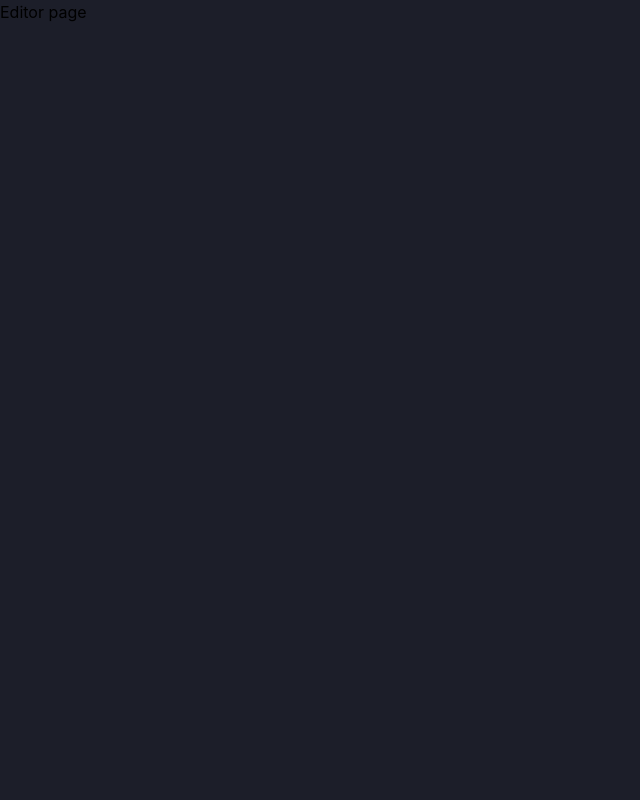
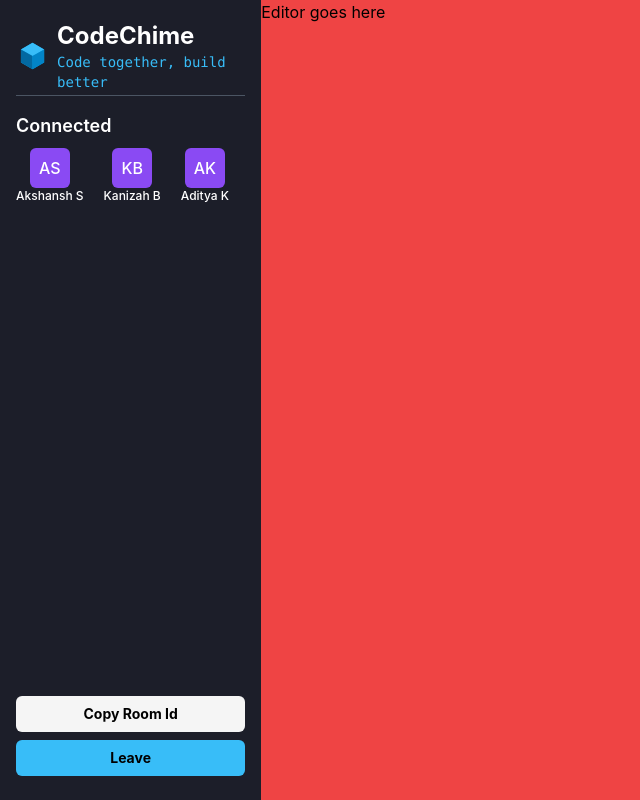
Before and after one commit to Akshansh029/realtime-code-editor, a React (Create React App) app: page /editor/1 in a window 1280 px wide. Shown: the whole page, without its empty margins (0-640 px from the left). Built offline with nearby package versions, Linux system fonts and the light colour scheme.

Commit message:
Sidebar completed

```diff
--- a/package.json
+++ b/package.json
@@ -4,8 +4,9 @@
   "private": true,
   "dependencies": {
     "cra-template": "1.2.0",
-    "react": "^19.0.0",
-    "react-dom": "^19.0.0",
+    "react": "^18.3.1",
+    "react-avatar": "^5.0.3",
+    "react-dom": "^18.3.1",
     "react-router-dom": "^7.0.2",
     "react-scripts": "5.0.1",
     "react-toastify": "^11.0.1",
--- /dev/null
+++ b/src/components/Client.jsx
@@ -0,0 +1,30 @@
+import React from "react";
+
+const Client = ({ username }) => {
+  const getInitials = (name) => {
+    if (!name) return "";
+
+    const words = name.trim().split(/\s+/);
+    const initials = words.map((word) => word[0].toUpperCase());
+    return initials.join("");
+  };
+
+  return (
+    <div className="flex flex-col items-center justify-center">
+      {/* <Avatar
+        name={username}
+        size={40}
+        round="10px"
+        textSizeRatio={1.75}
+        style={{ fontSize: "12px" }}
+        color="#8a4af3"
+      /> */}
+      <div className="text-base font-medium h-10 w-10 flex items-center justify-center rounded-md bg-[#8a4af3] text-white">
+        {getInitials(username)}
+      </div>
+      <span className="text-xs font-medium">{username}</span>
+    </div>
+  );
+};
+
+export default Client;
--- /dev/null
+++ b/src/components/Editor.jsx
@@ -0,0 +1,7 @@
+import React from "react";
+
+const Editor = () => {
+  return <div className="">Editor goes here</div>;
+};
+
+export default Editor;
--- a/src/components/Favicon.jsx
+++ b/src/components/Favicon.jsx
@@ -11,22 +11,22 @@ export default function Favicon({ className = "", size = 40 }) {
       <path
         d="M150 30L255.311 90V210L150 270L44.6891 210V90L150 30Z"
         fill="currentColor"
-        className="text-emerald-500"
+        className="text-sky-500"
       />
       <path
         d="M150 30L255.311 90L150 150L44.6891 90L150 30Z"
         fill="currentColor"
-        className="text-emerald-400"
+        className="text-sky-400"
       />
       <path
         d="M44.6891 90L150 150V270L44.6891 210V90Z"
         fill="currentColor"
-        className="text-emerald-700"
+        className="text-sky-700"
       />
       <path
         d="M255.311 90L150 150V270L255.311 210V90Z"
         fill="currentColor"
-        className="text-emerald-600"
+        className="text-sky-600"
       />
     </svg>
   );
--- a/src/components/Logo.jsx
+++ b/src/components/Logo.jsx
@@ -2,11 +2,11 @@ import Favicon from "./Favicon";
 
 export default function Logo({ className = "", iconSize = 40 }) {
   return (
-    <div className={`flex items-center gap-2 ${className} h-[80px] mb-2`}>
+    <div className={`flex items-center gap-2 ${className} h-[80px] mb-4`}>
       <Favicon size={iconSize} />
       <div className="flex flex-col">
         <h1 className="text-2xl font-bold text-white">CodeChime</h1>
-        <p className="text-sm text-blue-400 font-mono">
+        <p className="text-sm text-sky-400 font-mono">
           Code together, build better
         </p>
       </div>
--- a/src/pages/EditorPage.js
+++ /dev/null
@@ -1,7 +0,0 @@
-import React from "react";
-
-const EditorPage = () => {
-  return <div>Editor page</div>;
-};
-
-export default EditorPage;
--- /dev/null
+++ b/src/pages/EditorPage.jsx
@@ -0,0 +1,47 @@
+import React, { useState } from "react";
+import Logo from "../components/Logo";
+import Client from "../components/Client";
+import Editor from "../components/Editor";
+
+const EditorPage = () => {
+  const [clients, setClients] = useState([
+    { socketId: 1, username: "Akshansh S" },
+    { socketId: 2, username: "Kanizah B" },
+    { socketId: 2, username: "Aditya K" },
+  ]);
+
+  return (
+    <div className="w-full flex h-[100vh] ">
+      <aside className="bar w-[25%] bg-primBg p-4 text-white flex flex-col">
+        <div className="barInner flex-1">
+          <Logo className="border-b-[1px] border-gray-600" />
+          <h3 className="text-semibold text-white text-lg font-semibold mb-2">
+            Connected
+          </h3>
+          <div className="clientList flex items-center flex-wrap gap-5 font-semibold">
+            {clients.map((client) => (
+              <Client username={client.username} key={client.socketId} />
+            ))}
+          </div>
+        </div>
+        <button
+          type="button"
+          className="border-none p-2 rounded-md text-sm cursor-pointer transition-all ease-in-out duration-200 bg-neutral-100 text-black font-bold mb-2 hover:bg-neutral-300"
+        >
+          Copy Room Id
+        </button>
+        <button
+          type="button"
+          className="border-none p-2 rounded-md text-sm cursor-pointer transition-all ease-in-out duration-200 bg-sky-400 text-black font-bold mb-2 hover:bg-sky-500"
+        >
+          Leave
+        </button>
+      </aside>
+      <div className="editor bg-red-500 w-full">
+        <Editor />
+      </div>
+    </div>
+  );
+};
+
+export default EditorPage;
--- a/src/pages/Home.jsx
+++ b/src/pages/Home.jsx
@@ -66,16 +66,16 @@ const Home = () => {
           <button
             type="button"
             onClick={joinRoom}
-            className="joinBtn border-none p-2 rounded-md text-sm cursor-pointer transition-all ease-in-out duration-200 bg-emerald-400 text-black font-bold ml-auto w-24 hover:bg-emerald-500"
+            className="joinBtn border-none p-2 rounded-md text-sm cursor-pointer transition-all ease-in-out duration-200 bg-sky-400 text-black font-bold ml-auto w-24 hover:bg-sky-500"
           >
             Join
           </button>
-          <span className="mt-5 my-0 mx-auto">
-            If you don't have an invite then create &nbsp;{" "}
+          <span className="mt-5 my-0 mx-auto text-sm">
+            If you don't have an invite then create{" "}
             <a
               onClick={createNewRoom}
               href=""
-              className="text-emerald-400 decoration-none border-b-2 border-emerald-400 cursor-pointer transition-all ease-in-out duration-200 hover:text-emerald-500 hover:border-b-emerald-500"
+              className=" text-sky-400 decoration-none border-b-2 border-sky-400 cursor-pointer transition-all ease-in-out duration-200 hover:text-sky-500 hover:border-b-sky-500"
             >
               New Room
             </a>
@@ -88,7 +88,7 @@ const Home = () => {
           <a
             href="https://github.com/Akshansh029"
             target="_blank"
-            className="text-emerald-400 hover:text-emerald-500 underline"
+            className="text-sky-400 hover:text-sky-500 underline"
           >
             Akshansh
           </a>
```
Also changed, not shown: 1 other file (tests, documents, lock files or other folders).
